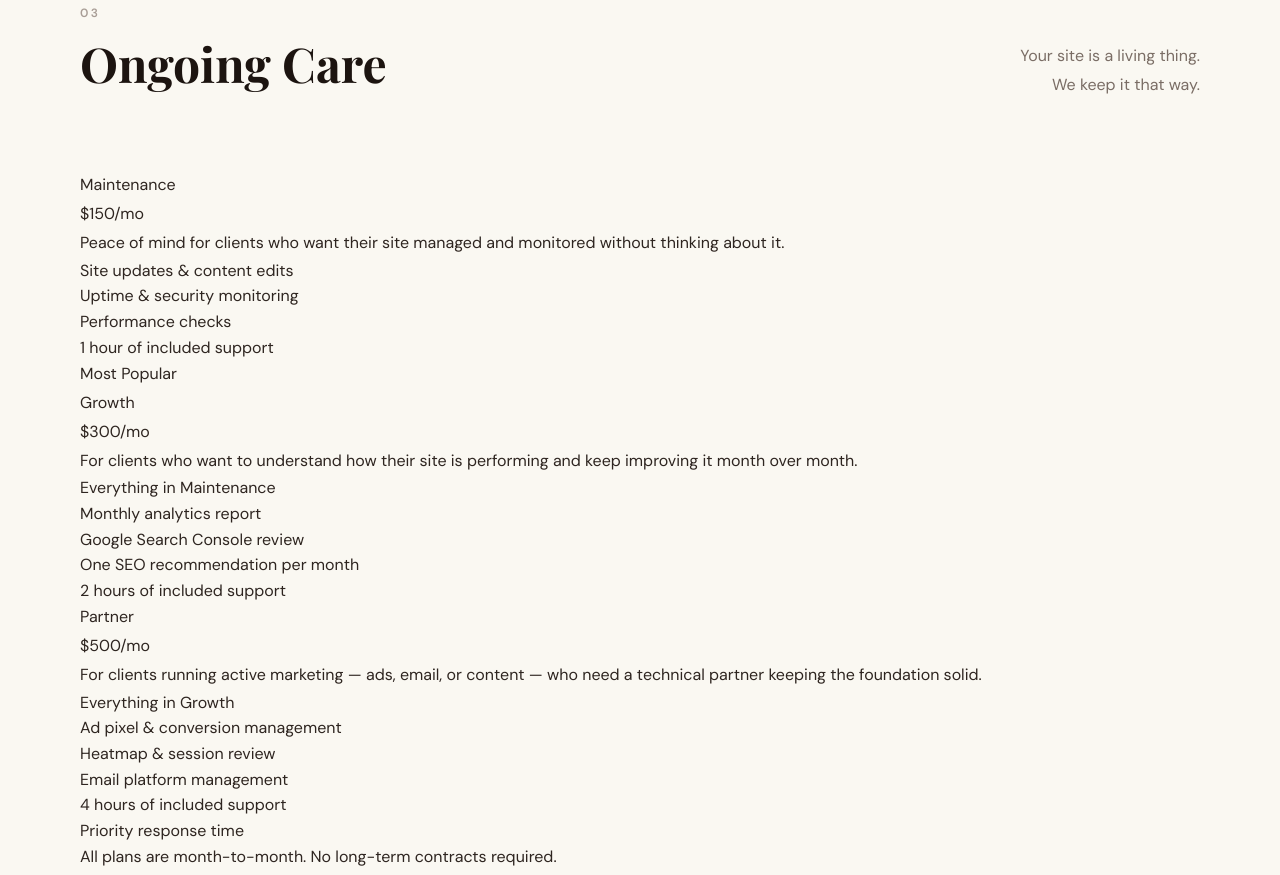
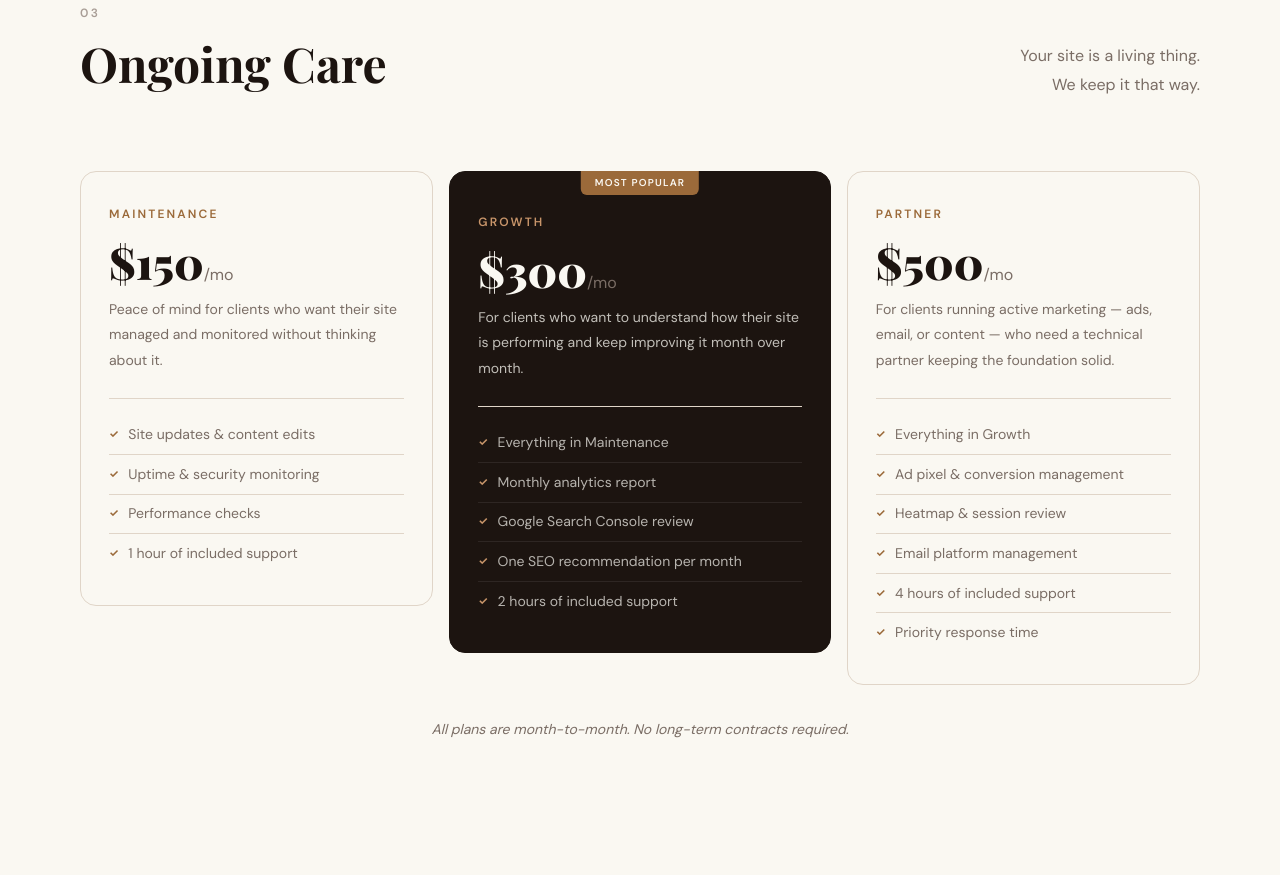
Before and after one commit to elaiken3/manhattanavestudio, a plain HTML site: page index.html in a window 1280 px wide. Shown: the part 4167-5042 px from the top of the page. Drawn offline with nearby package versions, Linux system fonts and the light colour scheme; a web font is replaced by a local one.

Commit message:
Add care plan styles to mas.css

```diff
--- a/styles/mas.css
+++ b/styles/mas.css
@@ -873,6 +873,159 @@ p { line-height: var(--leading-relaxed); }
 
 
 /* ============================================================
+   CARE PLANS
+============================================================ */
+
+.care__grid {
+  display: grid;
+  grid-template-columns: 1fr 1.08fr 1fr;
+  gap: 1rem;
+  align-items: start;
+}
+
+.care-card {
+  background: var(--color-bg);
+  border: 1px solid var(--color-border);
+  border-radius: var(--radius-lg);
+  padding: 2rem 1.75rem;
+  display: flex;
+  flex-direction: column;
+  gap: 0.6rem;
+  transition: box-shadow var(--transition-base);
+  position: relative;
+}
+
+.care-card:hover {
+  box-shadow: var(--shadow-warm);
+}
+
+.care-card--featured {
+  background: var(--color-heading);
+  border-color: var(--color-heading);
+  padding-top: 2.5rem;
+}
+
+.care-card--featured .care-card__name,
+.care-card--featured .care-card__desc {
+  color: rgba(250, 248, 242, 0.75);
+}
+
+.care-card--featured .care-card__price {
+  color: var(--color-bg);
+}
+
+.care-card--featured .care-card__list li {
+  color: rgba(250, 248, 242, 0.7);
+  border-bottom-color: rgba(255,255,255,0.08);
+}
+
+.care-card--featured .care-card__list li::before {
+  color: var(--color-accent);
+}
+
+.care-card__badge {
+  position: absolute;
+  top: -1px;
+  left: 50%;
+  transform: translateX(-50%);
+  background: var(--color-primary);
+  color: var(--color-bg);
+  font-size: 10px;
+  font-weight: 800;
+  letter-spacing: 0.12em;
+  text-transform: uppercase;
+  padding: 3px 14px;
+  border-radius: 0 0 6px 6px;
+  white-space: nowrap;
+}
+
+.care-card__name {
+  font-size: var(--text-xs);
+  font-weight: 800;
+  letter-spacing: 0.18em;
+  text-transform: uppercase;
+  color: var(--color-primary);
+  margin-bottom: 0.25rem;
+}
+
+.care-card--featured .care-card__name {
+  color: var(--color-accent);
+}
+
+.care-card__price {
+  font-family: var(--font-heading);
+  font-size: 2.75rem;
+  font-weight: 900;
+  color: var(--color-heading);
+  line-height: 1;
+  margin-bottom: 0.25rem;
+}
+
+.care-card__price span {
+  font-size: var(--text-base);
+  font-weight: 400;
+  font-family: var(--font-body);
+  color: var(--color-text-muted);
+}
+
+.care-card__desc {
+  font-size: var(--text-sm);
+  color: var(--color-text-muted);
+  line-height: var(--leading-relaxed);
+  margin-bottom: 0.5rem;
+}
+
+.care-card__list {
+  display: flex;
+  flex-direction: column;
+  margin-top: 0.5rem;
+  border-top: 1px solid var(--color-border);
+  padding-top: 1rem;
+}
+
+.care-card__list li {
+  font-size: var(--text-sm);
+  color: var(--color-text-muted);
+  border-bottom: 1px solid var(--color-border);
+  padding: 0.55rem 0;
+  display: flex;
+  gap: 0.6rem;
+  align-items: flex-start;
+  line-height: 1.5;
+}
+
+.care-card__list li::before {
+  content: '✓';
+  color: var(--color-primary);
+  font-size: 11px;
+  font-weight: 700;
+  flex-shrink: 0;
+  margin-top: 2px;
+}
+
+.care-card__list li:last-child {
+  border-bottom: none;
+}
+
+.care__footnote {
+  text-align: center;
+  font-size: var(--text-sm);
+  color: var(--color-text-muted);
+  margin-top: 2rem;
+  font-style: italic;
+}
+
+@media (max-width: 768px) {
+  .care__grid {
+    grid-template-columns: 1fr;
+  }
+  .care-card--featured {
+    order: -1;
+  }
+}
+
+
+/* ============================================================
    FOOTER
 ============================================================ */
 
```
